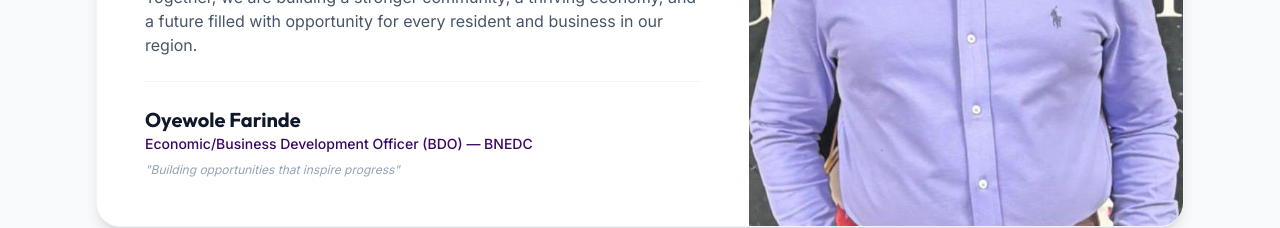
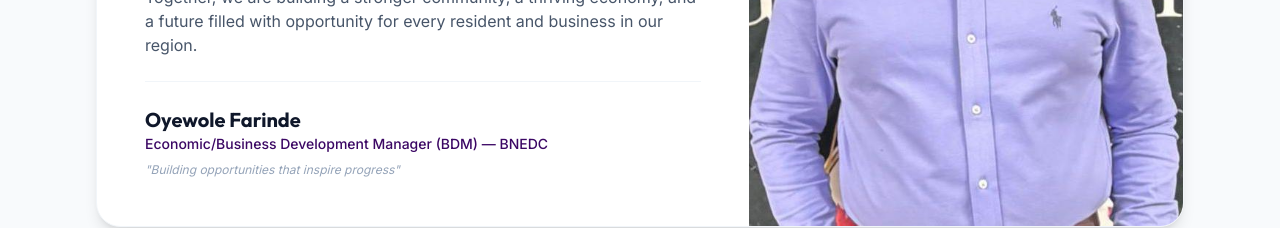
Before and after one commit to techdeft/bufallo, a Vue app: page /about in a window 1280 px wide. Shown: the part 2880-3108 px from the top of the page. Built offline with nearby package versions, Linux system fonts and the light colour scheme; some icons are missing.

Commit message:
update: change BDO title to BDM in About page

```diff
--- a/src/views/About.vue
+++ b/src/views/About.vue
@@ -135,7 +135,7 @@
                         <p class="text-slate-600 leading-relaxed mb-6 text-sm sm:text-base">Together, we are building a stronger community, a thriving economy, and a future filled with opportunity for every resident and business in our region.</p>
                         <div class="pt-6 border-t border-slate-100">
                             <p class="font-heading font-bold text-xl text-slate-900">Oyewole Farinde</p>
-                            <p class="text-primary text-sm font-medium">Economic/Business Development Officer (BDO) — BNEDC</p>
+                            <p class="text-primary text-sm font-medium">Economic/Business Development Manager  (BDM) — BNEDC</p>
                             <p class="text-slate-400 italic text-xs mt-2">"Building opportunities that inspire progress"</p>
                         </div>
                     </div>
```
